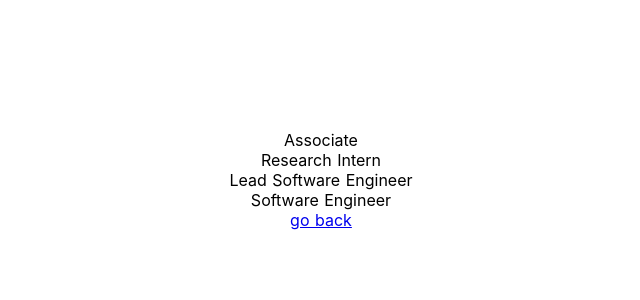
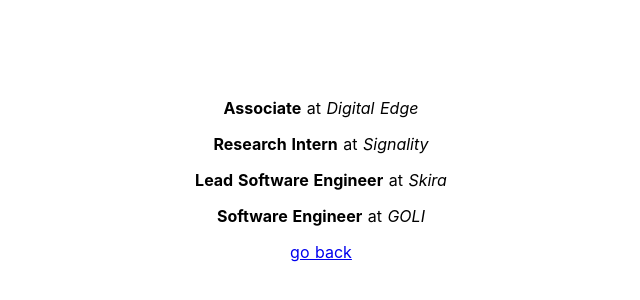
Before and after one commit to perlindstroem/portfolio, a Nuxt app: page /experience in a window 1280 px wide. Shown: the part 220-520 px from the top of the page, without its empty margins (319-959 px from the left). Built offline with nearby package versions, Linux system fonts and the light colour scheme.

Commit message:
add company info to work items

```diff
--- a/components/WorkItem.vue
+++ b/components/WorkItem.vue
@@ -1,7 +1,7 @@
 <template>
-  <div>
+  <div class="work-item">
     <p class="title">
-      {{ title }}
+      <strong>{{ title }}</strong> at <em>{{ company }}</em>
     </p>
   </div>
 </template>
@@ -12,11 +12,17 @@ export default {
     title: {
       required: true,
       type: String
+    },
+    company: {
+      required: true,
+      type: String
     }
   }
 }
 </script>
 
 <style>
-
+.work-item {
+  padding-bottom: 1em;
+}
 </style>
--- a/pages/experience.vue
+++ b/pages/experience.vue
@@ -5,6 +5,7 @@
         v-for="exp in workExperiences"
         :key="exp.title"
         :title="exp.title"
+        :company="exp.company"
       />
       <a href="/">go back</a>
     </div>
@@ -22,16 +23,20 @@ export default {
     return {
       workExperiences: [
         {
-          title: 'Associate'
+          title: 'Associate',
+          company: 'Digital Edge'
         },
         {
-          title: 'Research Intern'
+          title: 'Research Intern',
+          company: 'Signality'
         },
         {
-          title: 'Lead Software Engineer'
+          title: 'Lead Software Engineer',
+          company: 'Skira'
         },
         {
-          title: 'Software Engineer'
+          title: 'Software Engineer',
+          company: 'GOLI'
         }
       ]
     }
```
